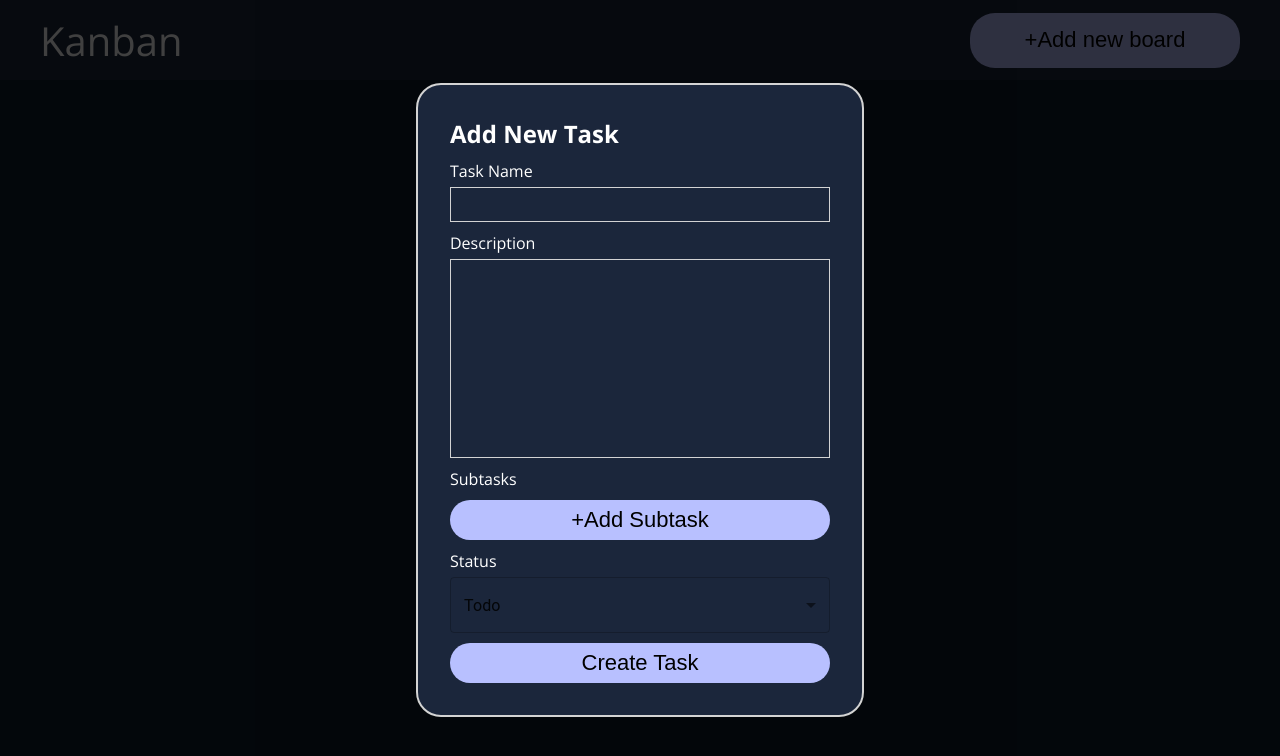
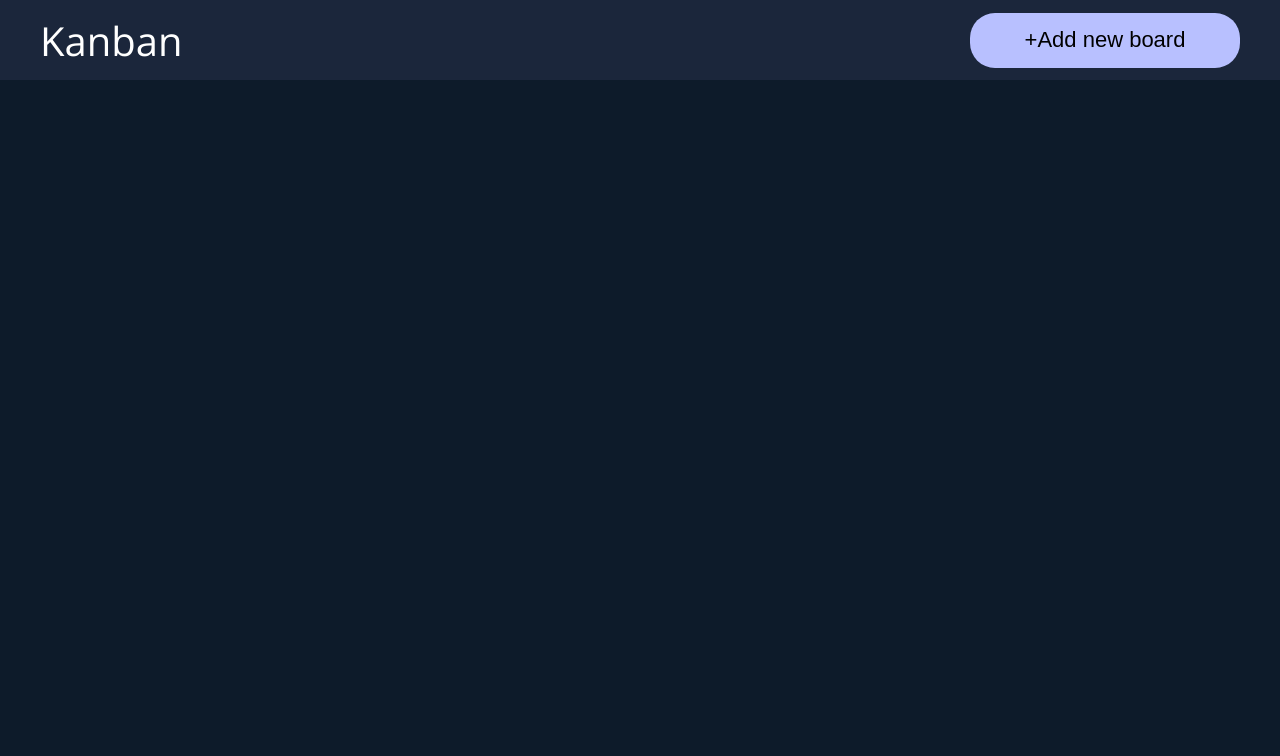
Before and after one commit to FilipKrz03/kanban-board-app-ts, a React (Create React App) app: page / in a window 1280 px wide. Shown: the top 756 px of the page. Built offline with nearby package versions, Linux system fonts and the light colour scheme.

Commit message:
Improved new task modal functionalities

```diff
--- a/src/Components/Header/Header.tsx
+++ b/src/Components/Header/Header.tsx
@@ -9,7 +9,8 @@ import Modal from '../UI/Modal';
 
 const Header = () => {
 
-    const [isFormActive , setIsFormActive] = useState(false);
+    const [isFormActive , setIsFormActive] = useState<boolean>(false);
+    const [isNewTaskFormActive , setIsNewTaskFormActive] = useState<boolean>(false);
     const boardsNumber:number = useSelector((state : RootState) => state.board.boards.length);
 
     const closeModalHandler = () => {
@@ -20,13 +21,21 @@ const Header = () => {
         setIsFormActive(true);
     }
 
+    const openTaskModalHandler = () => {
+        setIsNewTaskFormActive(true);
+    }
+
+    const closeTaskModalHandler = () => {
+        setIsNewTaskFormActive(false);
+    }
+
     return(
         <header className={classes.header}>
             <span>Kanban</span>
-            {boardsNumber > 0 && <button className={classes.adder}>+Add new Task</button>}
+            {boardsNumber > 0 && <button className={classes.adder} onClick={openTaskModalHandler}>+Add new Task</button>}
             <button className={classes.adder} onClick={openModalHandler}>+Add new board</button>
             {isFormActive && <Modal onClose={closeModalHandler}><NewBoard onClose={closeModalHandler}/></Modal>}
-            <Modal onClose={closeModalHandler}><NewTask/></Modal>
+           { isNewTaskFormActive &&  <Modal onClose={closeTaskModalHandler}><NewTask onClose={closeTaskModalHandler}/></Modal> }
         </header>
     )
 
--- a/src/Components/NewTask/NewTask.module.scss
+++ b/src/Components/NewTask/NewTask.module.scss
@@ -1,10 +1,19 @@
 @import '../../variables.scss';
 
 .form{
-
+    padding: 0rem 1.5rem;
     display: flex;
     flex-direction: column;
     gap: 10px;
+    position: relative;
+
+
+    .close{
+        position: absolute;
+        top: 1%;
+        right: 1%;
+        cursor: pointer;
+    }
 
     .form-element{
         display: flex;
@@ -12,7 +21,7 @@
         flex-direction: column;
 
         input , textarea {
-            width: 380px;
+            width: 400px;
             background: transparent;
             border: 1px solid lightgray;
             outline: none;
@@ -46,4 +55,9 @@
         gap: 10px;
     }
 
+    .select{
+        color:black;
+        border: 2px solid $backround-third;
+    }
+
 }
--- a/src/Components/NewTask/NewTask.tsx
+++ b/src/Components/NewTask/NewTask.tsx
@@ -1,11 +1,13 @@
 import { useState } from "react";
 import Cart from "../UI/Cart";
+import Subtask from "./Subtask";
 import { Subtask as subtaskModel } from "../models/Subtask";
 import { Select, MenuItem } from "@mui/material";
+import CloseIcon from '@mui/icons-material/Close';
 import classes from "./NewTask.module.scss";
-import Subtask from "./Subtask";
 
-const NewTask = () => {
+
+const NewTask:React.FC<{onClose:()=>void}> = (props) => {
 
   const [selectValue, setSelectValue] = useState<string>("todo");
   const [subtaks , setSubtask] = useState<subtaskModel[]>([]);
@@ -38,10 +40,15 @@ const NewTask = () => {
     setSubtask(newSubtasks);
    }
 
+   const closeModalHandler = () => {
+    props.onClose();
+   }
+
 
   return (
     <Cart>
       <form className={classes.form}>
+        <CloseIcon className={classes.close} fontSize="large" onClick = {closeModalHandler} />
         <h2>Add New Task</h2>
         <div className={classes["form-element"]}>
           <label htmlFor="taskName">Task Name</label>
@@ -68,7 +75,7 @@ const NewTask = () => {
         </div>
         <div className={classes["form-element"]}>
           <label htmlFor="select">Status</label>
-          <Select onChange={slectChangeHandler} value={selectValue}>
+          <Select onChange={slectChangeHandler} value={selectValue} className={classes.select}>
             <MenuItem value={"todo"}>Todo</MenuItem>
             <MenuItem value={"doing"}>Doing</MenuItem>
             <MenuItem value={"done"}>Done</MenuItem>
--- a/src/Components/UI/Modal.module.scss
+++ b/src/Components/UI/Modal.module.scss
@@ -8,23 +8,32 @@
   background-color: rgba(0, 0, 0, 0.75);
 }
 
-  .modal{
+.modal {
+  &::-webkit-scrollbar {
+    display: none;
+  }
+
+  .example {
+    -ms-overflow-style: none;
+    scrollbar-width: none;
+  }
+
+  overflow-y: scroll;
+  max-height: 95vh;
   transform: translate(-50%, -50%);
   position: fixed;
   top: 50%;
   left: 50%;
   z-index: 30;
-    animation: appear .4s ease-in-out;
+  animation: appear 0.4s ease-in-out;
 }
 
 @keyframes appear {
-
-    from{
-
-      transform: translate(-50%, 50%) scale(0)
+  from {
+    transform: translate(-50%, 50%) scale(0);
   }
 
-    to{
-      transform: translate(-50%, -50%) scale(1)
+  to {
+    transform: translate(-50%, -50%) scale(1);
   }
 }
```
Lines whose indentation alone changed are shown as unchanged.
